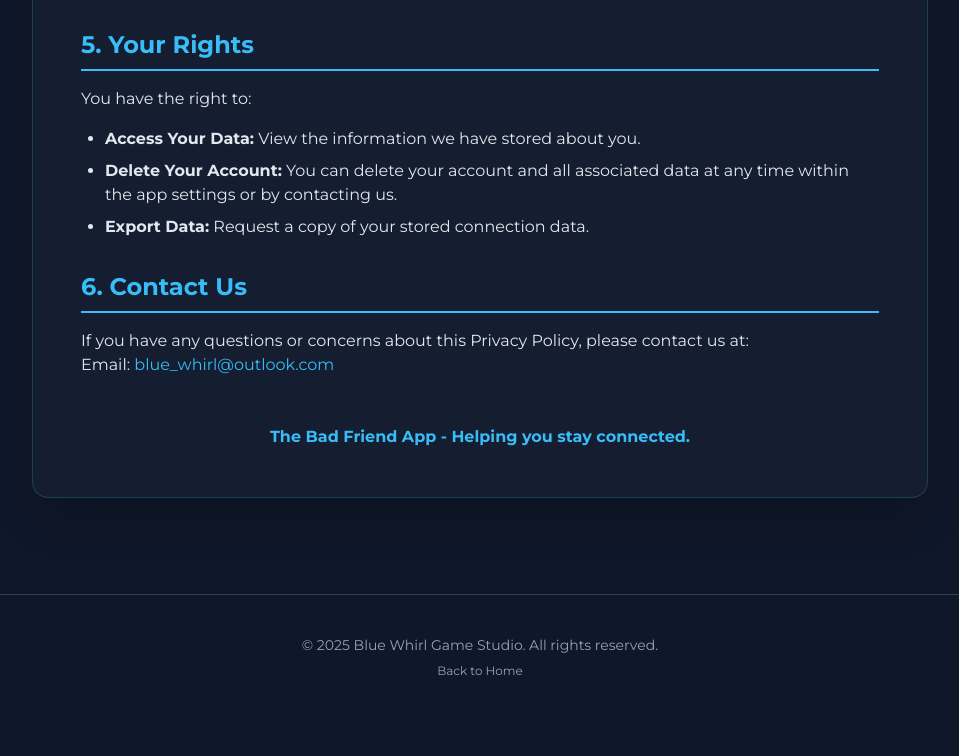
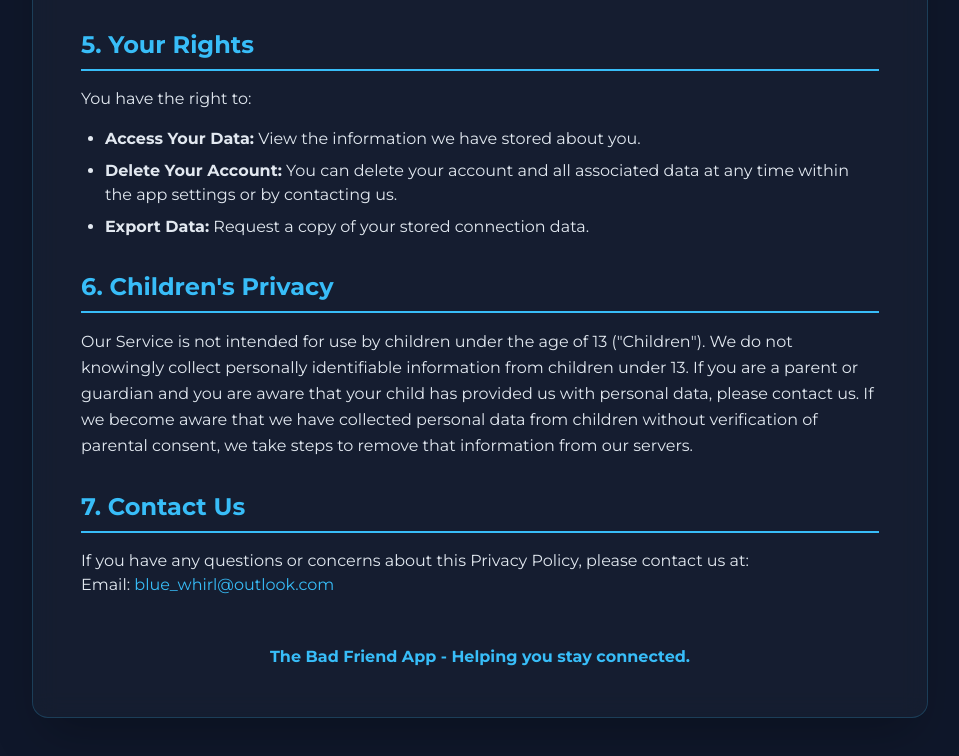
Before and after one commit to Moviesgames12345/bluewhirl.github.io, a plain HTML site: page privacy-policy.html in a window 1280 px wide. Shown: the part 1662-2418 px from the top of the page, without its empty margins (160-1119 px from the left). Before the commit the page ends 2381 px from the top, so only its background shows below. Drawn offline with nearby package versions, Linux system fonts and the light colour scheme.

Commit message:
update privacy policy

```diff
--- a/privacy-policy.html
+++ b/privacy-policy.html
@@ -115,7 +115,7 @@
             <div class="container mx-auto px-4 sm:px-6 lg:px-8">
                 <div class="policy-container rounded-2xl shadow-2xl p-8 md:p-12 max-w-4xl mx-auto backdrop-blur-md">
                     <h1 class="text-4xl font-bold text-sky-400 mb-2">Privacy Policy for The Bad Friend App</h1>
-                    <p class="text-slate-400 mb-8 italic">Effective Date: December 31, 2024</p>
+                    <p class="text-slate-400 mb-8 italic">Effective Date: January 01, 2025</p>
 
                     <p class="mb-6 leading-relaxed">
                         Welcome to The Bad Friend App. We respect your privacy and are committed to protecting the
@@ -187,7 +187,16 @@
                         <li><strong>Export Data:</strong> Request a copy of your stored connection data.</li>
                     </ul>
 
-                    <h2 class="text-2xl section-title">6. Contact Us</h2>
+                    <h2 class="text-2xl section-title">6. Children's Privacy</h2>
+                    <p class="mb-4 leading-relaxed">
+                        Our Service is not intended for use by children under the age of 13 ("Children"). We do not
+                        knowingly collect personally identifiable information from children under 13. If you are a
+                        parent or guardian and you are aware that your child has provided us with personal data, please
+                        contact us. If we become aware that we have collected personal data from children without
+                        verification of parental consent, we take steps to remove that information from our servers.
+                    </p>
+
+                    <h2 class="text-2xl section-title">7. Contact Us</h2>
                     <p class="mb-4">
                         If you have any questions or concerns about this Privacy Policy, please contact us at:<br>
                         Email: <a href="mailto:blue_whirl@outlook.com"
```
